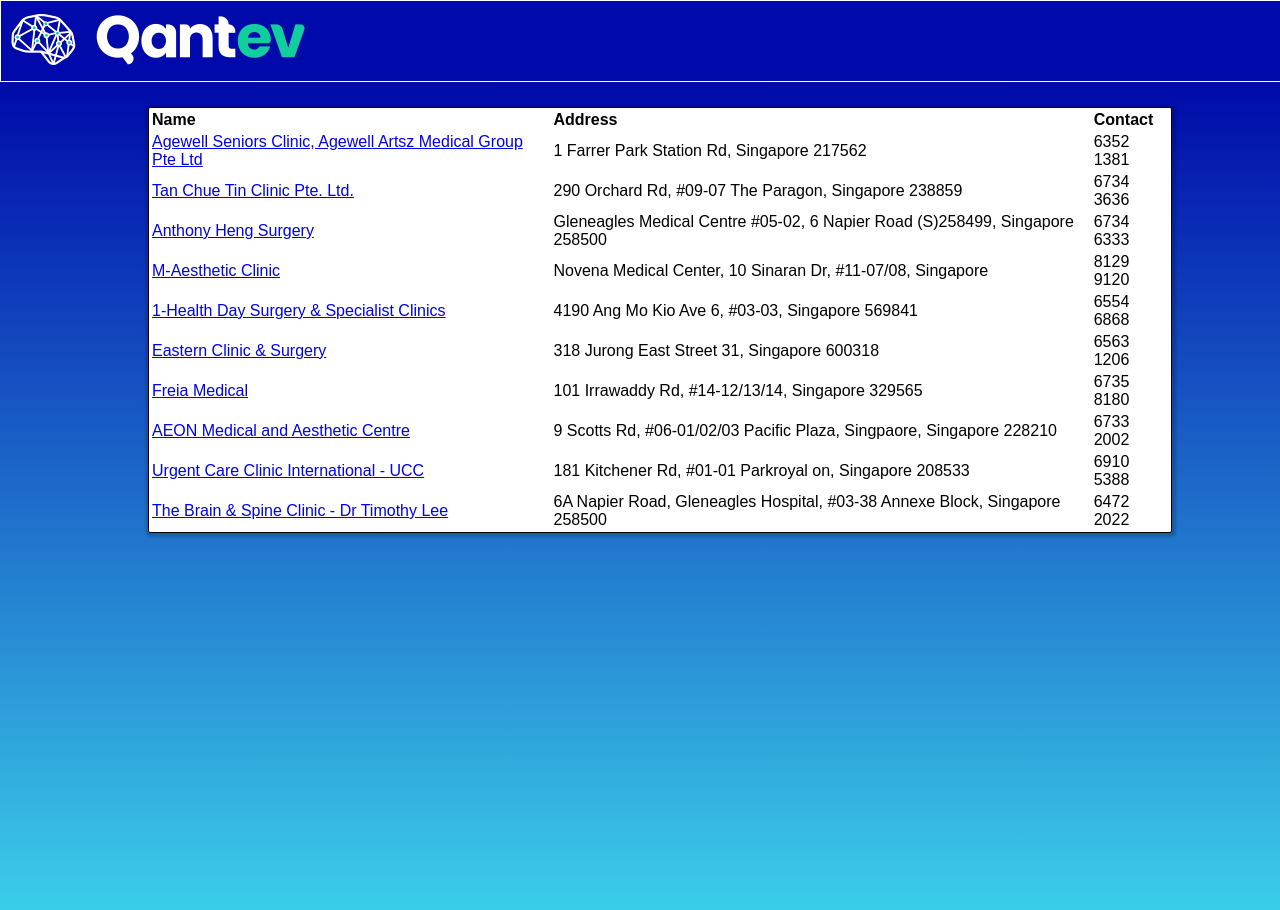
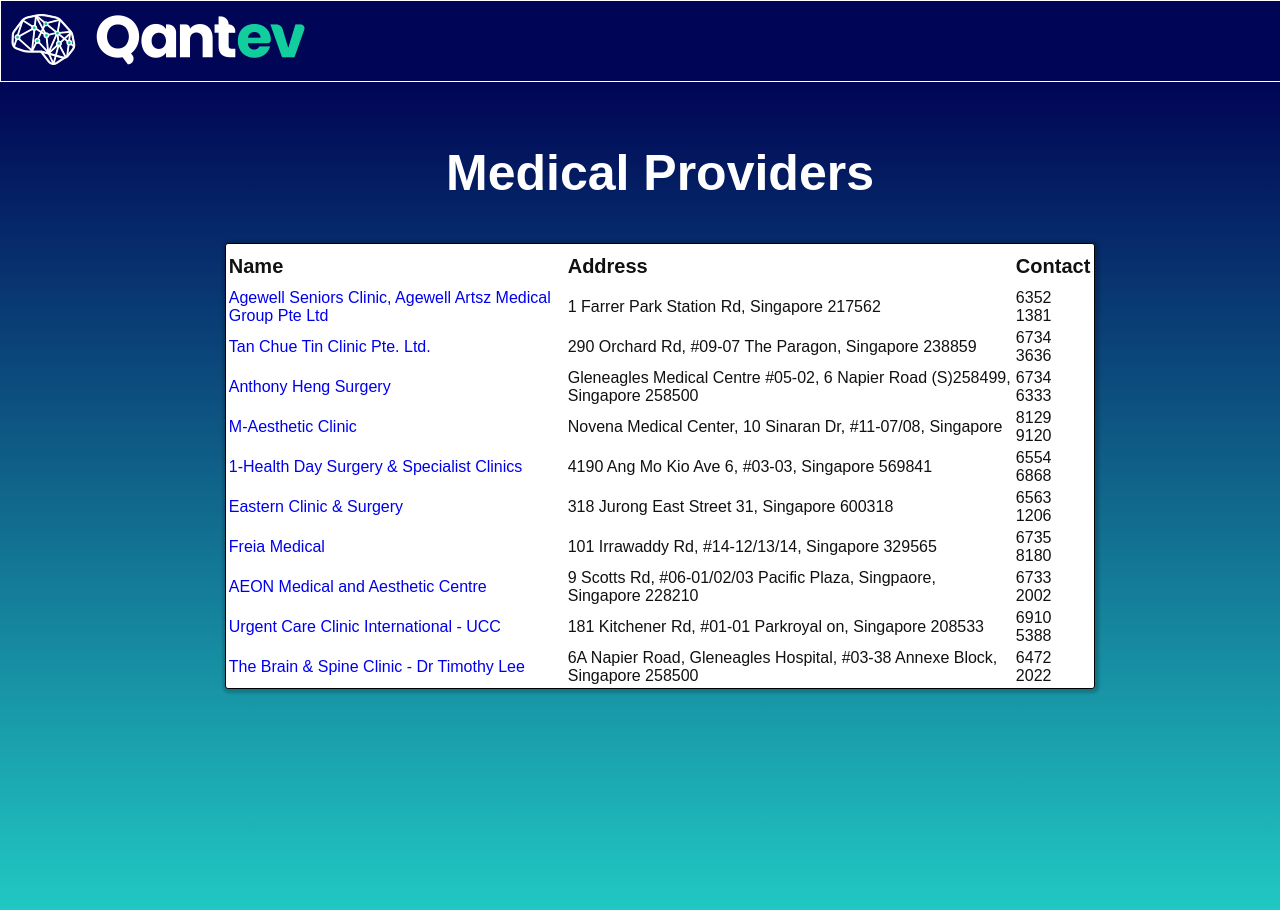
Before and after one commit to PaulJhonson26/qantev-technical, a React (Create React App) app: page / in a window 1280 px wide. Shown: the top 910 px of the page. Built offline with nearby package versions, Linux system fonts and the light colour scheme.

Commit message:
more css

```diff
--- a/src/App.css
+++ b/src/App.css
@@ -1,34 +1,65 @@
 .container-main {
-  background: linear-gradient(to top, #3dd0ea 0%, #000aaa 100%);;
+  background: linear-gradient(to top, #21cbc5 0%, #000555 100%);;
   height: 100vh;
   width: 100%;
   padding: 20px;
   font-family: Poppins,sans-serif;
+  color: white;
+  margin: 0 auto;
+}
+
+.container-content{
+  width: 85%;
+  margin: 0 auto;
 }
 .container-banner {
   height: 80px;
   width: 100%;
-  background-color: #000aaa;
+  background-color: #000555;
   display: flex;
   align-items: center;
   padding-inline: 10px;
   border: 1px solid white;
 }
 
+.container-specific-details{
+  display: flex;
+  justify-content: space-evenly;
+  align-items: center;
+}
+
+.title-details{
+  width: 100%;
+  text-align: center;
+  padding-block: 20px;
+}
 .table-agencies {
   width: 80%;
   margin: 5px auto;
   height: 90%;
   border: 1px solid black;
   background-color: #ffffff;
-  border-radius: 2px;
+  border-radius: 3px;
   box-shadow: 1px 1px 3px 3px rgba(0,0,0,0.2);
+  color: #111111
 }
 
 thead {
   text-align: left;
+  font-size: 20px;
+  height: 40px;
 }
 
 td {
   height: 30px;
 }
+
+.table-title{
+  text-align: center;
+  color: #ffffff;
+  font-size: 50px;
+}
+
+a {
+  text-decoration: none;
+}
--- a/src/App.js
+++ b/src/App.js
@@ -12,7 +12,7 @@
           </div>
         </div>
         <div className="container-main">
-          <div>
+          <div className = "container-content">
             <AgencyList />
           </div>
         </div>
--- a/src/components/AgencyDetails.js
+++ b/src/components/AgencyDetails.js
@@ -1,4 +1,5 @@
 import React from 'react';
+import logo from '../Qantev_Logo.png';
 import { useParams } from 'react-router-dom';
 import data from '../data_sample.json';
 import { MapContainer, TileLayer, Marker, Popup } from 'react-leaflet';
@@ -12,11 +13,20 @@
   console.log(data[0].coordinates)
   return (
     <div>
+      <div className = "container-banner">
+          <div>
+            <img src = {logo} className = "logo-qantev"/>
+          </div>
+      </div>
+      <div className="container-main">
+        <div className = "container-content">
+          <div className = "title-details">
             <h1>{agency.name}</h1>
             <p>Address: {agency.address}</p>
-      <p>Phone: {agency.phone_number}</p>
+          </div>
 
-      <MapContainer center={agency.coordinates} zoom={15} style={{ height: '400px', width: '100%' }}>
+
+          <MapContainer center={agency.coordinates} zoom={15} style={{ height: '400px', width: '100%'}}>
             <TileLayer
               attribution='&copy; <a href="https://www.openstreetmap.org/copyright">OpenStreetMap</a> contributors'
               url="https://{s}.tile.openstreetmap.org/{z}/{x}/{y}.png"
@@ -25,13 +35,16 @@
             <Marker position={agency.coordinates} icon={new Icon({iconUrl: markerIconPng, iconSize: [25, 41], iconAnchor: [12, 41]})}>
             </Marker>
           </MapContainer>
-
-      <p>Coords: {agency.coordinates[0]}, {agency.coordinates[1]}</p>
+          <div className = "container-specific-details">
+            <p>Phone: {agency.phone_number}</p>
             <p>Total Cost: {agency.total_cost}</p>
             <p>Avg Patient Age: {agency.average_patient_age}</p>
             <p>In Claim Cost: {agency.average_inpatient_claim_cost}</p>
             <p>Out Claim Cost: {agency.average_outpatient_claim_cost}</p>
           </div>
+        </div>
+      </div>
+    </div>
   );
 }
 export default AgencyDetails
--- a/src/components/AgencyList.js
+++ b/src/components/AgencyList.js
@@ -4,7 +4,9 @@
 
 function AgencyList() {
   return (
-        <table className= "table-agencies">
+    <div>
+      <h2 className = "table-title">Medical Providers</h2>
+      <table className= "table-agencies">
         <thead>
           <tr>
             <th>Name</th>
@@ -31,6 +33,8 @@
           ))}
         </tbody>
         </table>
+    </div>
+
 
   );
 }
```
Lines whose indentation alone changed are shown as unchanged.
